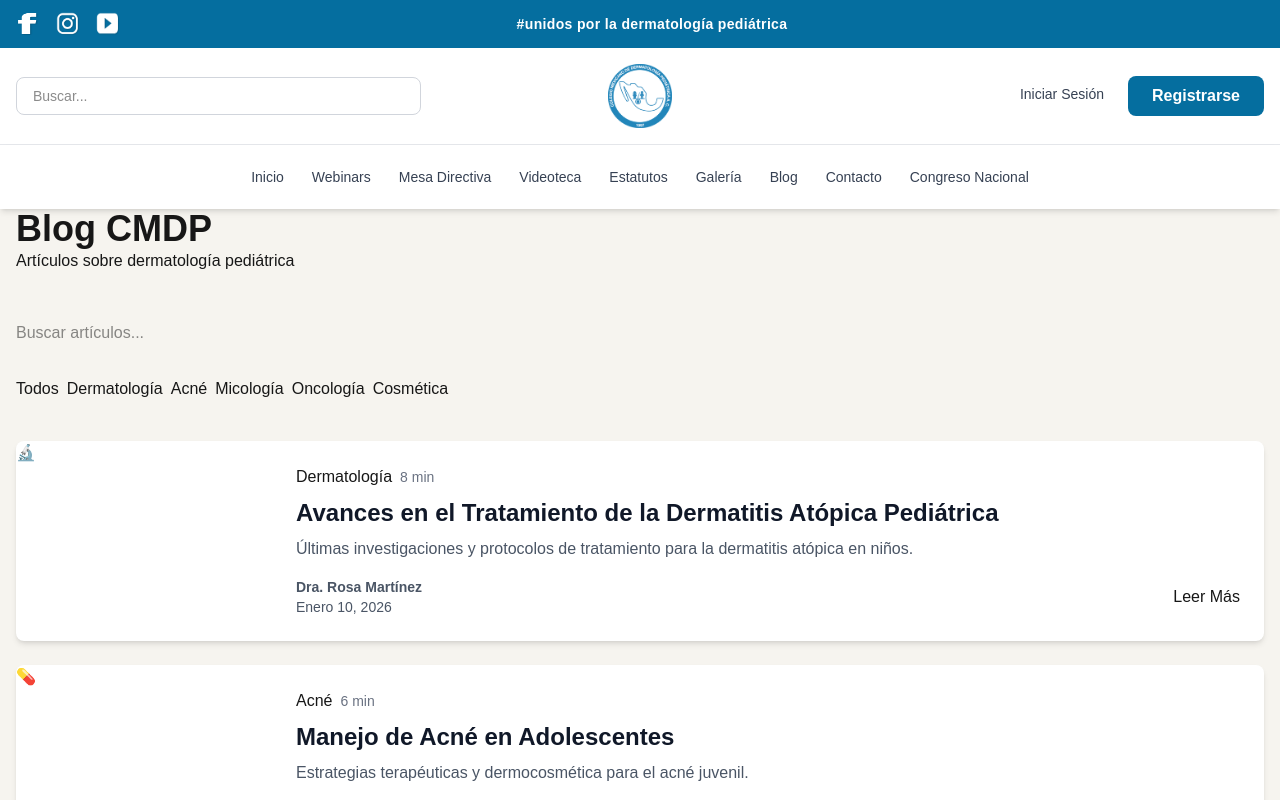
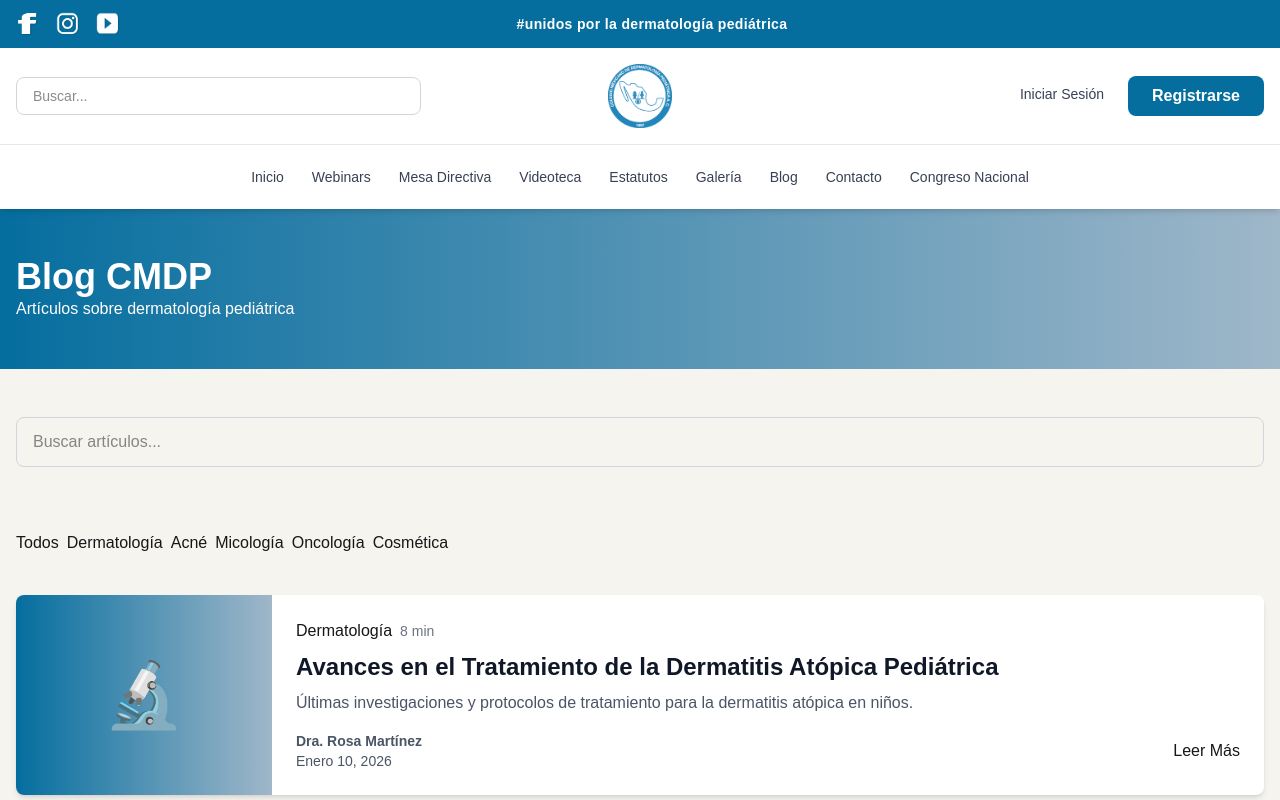
Before and after one commit to KingCas78/cmdp_web, a Next.js app: page /blog in a window 1280 px wide. Shown: the top 800 px of the page. Built offline with nearby package versions, Linux system fonts and the light colour scheme.

Commit message:
cambiar los estilos de las demás páginas

```diff
--- a/src/app/blog/page.tsx
+++ b/src/app/blog/page.tsx
@@ -63,7 +63,7 @@ export default function Blog() {
   return (
     <div className="blog-container">
       {/* Header */}
-      <div className="blog-header">
+      <div className="hero-gradient text-white py-12">
         <div className="max-w-7xl mx-auto px-4">
           <h1 className="text-4xl font-bold">Blog CMDP</h1>
           <p className="blog-header-text">Artículos sobre dermatología pediátrica</p>
@@ -79,7 +79,7 @@ export default function Blog() {
             placeholder="Buscar artículos..."
             value={searchTerm}
             onChange={(e) => setSearchTerm(e.target.value)}
-            className="blog-search-input"
+            className="search-input"
           />
         </div>
 
--- a/src/app/contacto/page.tsx
+++ b/src/app/contacto/page.tsx
@@ -27,7 +27,7 @@ export default function Contacto() {
   return (
     <div className="contacto-container">
       {/* Header */}
-      <div className="contacto-header">
+     <div className="hero-gradient text-white py-12">
         <div className="max-w-7xl mx-auto px-4">
           <h1 className="text-4xl font-bold">Contacto</h1>
           <p className="contacto-header-text">Te responderemos en la brevedad</p>
@@ -40,7 +40,7 @@ export default function Contacto() {
           {/* Información de Contacto */}
           <div className="lg:col-span-1 space-y-6">
             {/* Teléfono */}
-            <div className="bg-white rounded-lg shadow-md p-6">
+            <div className="bg-sky-100 rounded-lg shadow-md p-6">
               <div className="text-3xl mb-4">📱</div>
               <h3 className="text-lg font-bold text-gray-900 mb-2">Teléfono</h3>
               <p className="text-gray-600">+58 212 1234567</p>
@@ -48,7 +48,7 @@ export default function Contacto() {
             </div>
 
             {/* Email */}
-            <div className="bg-white rounded-lg shadow-md p-6">
+            <div className="bg-sky-100 rounded-lg shadow-md p-6">
               <div className="text-3xl mb-4">✉️</div>
               <h3 className="text-lg font-bold text-gray-900 mb-2">Correo Electrónico</h3>
               <p className="text-gray-600">info@cmdp.org</p>
@@ -56,7 +56,7 @@ export default function Contacto() {
             </div>
 
             {/* Dirección */}
-            <div className="bg-white rounded-lg shadow-md p-6">
+            <div className="bg-sky-100 rounded-lg shadow-md p-6">
               <div className="text-3xl mb-4">📍</div>
               <h3 className="text-lg font-bold text-gray-900 mb-2">Dirección</h3>
               <p className="text-gray-600">
@@ -69,7 +69,7 @@ export default function Contacto() {
             </div>
 
             {/* Horario */}
-            <div className="bg-white rounded-lg shadow-md p-6">
+            <div className="bg-sky-100 rounded-lg shadow-md p-6">
               <div className="text-3xl mb-4">⏰</div>
               <h3 className="text-lg font-bold text-gray-900 mb-2">Horario</h3>
               <p className="text-gray-600">
@@ -162,7 +162,7 @@ export default function Contacto() {
                 {/* Botón */}
                 <button
                   type="submit"
-                  className="contacto-submit-btn"
+                  className="contacto-btn-submit"
                 >
                   Enviar Mensaje
                 </button>
--- a/src/app/mesa-directiva/page.tsx
+++ b/src/app/mesa-directiva/page.tsx
@@ -61,7 +61,7 @@ export default function MesaDirectiva() {
   return (
     <div className="mesa-directiva-container">
       {/* Header */}
-      <div className="mesa-directiva-header">
+      <div className="hero-gradient text-white py-12">
         <div className="max-w-7xl mx-auto px-4">
           <h1 className="text-4xl font-bold">Mesa Directiva</h1>
           <p className="mesa-directiva-header-text">Conoce a nuestros líderes</p>
@@ -71,18 +71,18 @@ export default function MesaDirectiva() {
       {/* Contenido */}
       <div className="max-w-7xl mx-auto px-4 py-12">
         <p className="text-gray-600 text-center mb-12 max-w-2xl mx-auto">
-          Nuestro equipo está compuesto por profesionales experimentados comprometidos
-          con el desarrollo y crecimiento de la comunidad empresarial.
+          Nuestra Mesa Directiva está compuesta por dermatólogas pediatras comprometidas .
         </p>
 
         {/* Grid de Miembros */}
         <div className="grid grid-cols-1 md:grid-cols-2 lg:grid-cols-3 gap-8">
           {miembros.map((miembro) => (
             <div key={miembro.id} className="bg-white rounded-lg shadow-md hover:shadow-lg transition-shadow overflow-hidden text-center">
-              <div className="mesa-directiva-card-header">
-                <span>{miembro.foto}</span>
-              </div>
+              <div className="card-header"></div>
               <div className="p-6">
+                <div className="mesa-directiva-card-header">
+                  <span>{miembro.foto}</span>
+                </div>
                 <h3 className="text-xl font-bold text-gray-900">{miembro.nombre}</h3>
                 <p className="mesa-directiva-cargo">{miembro.cargo}</p>
                 <p className="text-gray-600 text-sm mt-1">{miembro.institucion}</p>
--- a/src/app/theme.css
+++ b/src/app/theme.css
@@ -111,7 +111,7 @@
 }
 
 .hero-gradient {
-  background: linear-gradient(to right, var(--grayish-blue), var(--powder-blue));
+  background: linear-gradient(to right, var(--powder-blue), var(--grayish-blue));
 }
 
 .hero-btn-primary {
@@ -397,3 +397,90 @@
   margin: 0 auto;
   padding: 0 1rem;
 }
+
+/* Blog Article Image */
+.blog-article-image {
+  background: linear-gradient(to right, var(--powder-blue), var(--grayish-blue));
+  display: flex;
+  align-items: center;
+  justify-content: center;
+  font-size: 4rem;
+}
+
+/* Contacto Styles */
+.contacto-container {
+  min-height: 100vh;
+}
+
+.contacto-header-text {
+  font-size: 1.125rem;
+  font-weight: 500;
+}
+
+.contacto-input,
+.contacto-select {
+  width: 100%;
+  padding: 0.75rem 1rem;
+  border: 1px solid #D1D5DB;
+  border-radius: 0.5rem;
+  font-size: 1rem;
+  transition: all 0.3s ease;
+  font-family: inherit;
+}
+
+.contacto-input:focus,
+.contacto-select:focus {
+  outline: none;
+  border-color: var(--powder-blue);
+  box-shadow: 0 0 0 2px rgba(5, 110, 159, 0.1);
+}
+
+.contacto-textarea {
+  width: 100%;
+  padding: 0.75rem 1rem;
+  border: 1px solid #D1D5DB;
+  border-radius: 0.5rem;
+  font-size: 1rem;
+  resize: vertical;
+  min-height: 150px;
+  transition: all 0.3s ease;
+  font-family: inherit;
+}
+
+.contacto-textarea:focus {
+  outline: none;
+  border-color: var(--powder-blue);
+  box-shadow: 0 0 0 2px rgba(5, 110, 159, 0.1);
+}
+
+.contacto-success-alert {
+  background-color: #D1FAE5;
+  border: 1px solid #6EE7B7;
+  color: #047857;
+  padding: 1rem;
+  border-radius: 0.5rem;
+  margin-bottom: 1.5rem;
+  font-weight: 500;
+}
+
+.contacto-btn-submit {
+  background-color: var(--powder-blue);
+  color: white;
+  padding: 0.75rem 2rem;
+  border: none;
+  border-radius: 0.5rem;
+  font-size: 1rem;
+  font-weight: 600;
+  cursor: pointer;
+  transition: all 0.3s ease;
+}
+
+.contacto-btn-submit:hover {
+  background-color: var(--navy-blue);
+  transform: translateY(-2px);
+  box-shadow: 0 4px 12px rgba(5, 110, 159, 0.3);
+}
+
+.contacto-btn-submit:active {
+  transform: translateY(0);
+}
--- a/src/app/videoteca/page.tsx
+++ b/src/app/videoteca/page.tsx
@@ -8,8 +8,8 @@ export default function Videoteca() {
       descripcion: 'Charla sobre las últimas tendencias tecnológicas',
       fecha: 'Enero 8, 2026',
       speaker: 'Dr. Juan Martínez',
-      duracion: '45 min',
-      thumbnail: '🎥'
+      thumbnail: 'https://via.placeholder.com/400x225',
+      duracion: '45:32',
     },
     {
       id: 2,
@@ -17,8 +17,8 @@ export default function Videoteca() {
       descripcion: 'Estrategias de liderazgo en el siglo XXI',
       fecha: 'Enero 5, 2026',
       speaker: 'Patricia García',
-      duracion: '52 min',
-      thumbnail: '🎥'
+      thumbnail: 'https://via.placeholder.com/400x225',
+      duracion: '38:15',
     },
     {
       id: 3,
@@ -26,8 +26,8 @@ export default function Videoteca() {
       descripcion: 'Cómo implementar prácticas sustentables',
       fecha: 'Diciembre 28, 2025',
       speaker: 'Ing. Carlos López',
-      duracion: '38 min',
-      thumbnail: '🎥'
+      thumbnail: 'https://via.placeholder.com/400x225',
+      duracion: '52:47',
     },
     {
       id: 4,
@@ -35,8 +35,8 @@ export default function Videoteca() {
       descripcion: 'Guía completa para la transformación digital',
       fecha: 'Diciembre 20, 2025',
       speaker: 'Lic. Sandra Rodríguez',
-      duracion: '48 min',
-      thumbnail: '🎥'
+      thumbnail: 'https://via.placeholder.com/400x225',
+      duracion: '41:20',
     },
     {
       id: 5,
@@ -44,8 +44,8 @@ export default function Videoteca() {
       descripcion: 'Cómo convertir tu idea en negocio',
       fecha: 'Diciembre 15, 2025',
       speaker: 'Mg. Fernando Díaz',
-      duracion: '55 min',
-      thumbnail: '🎥'
+      thumbnail: 'https://via.placeholder.com/400x225',
+      duracion: '36:08',
     },
     {
       id: 6,
@@ -53,15 +53,15 @@ export default function Videoteca() {
       descripcion: 'Finanzas personales y empresariales',
       fecha: 'Diciembre 10, 2025',
       speaker: 'Cr. Elena Flores',
-      duracion: '41 min',
-      thumbnail: '🎥'
+      thumbnail: 'https://via.placeholder.com/400x225',
+      duracion: '44:55',
     }
   ]
 
   return (
     <div className="videoteca-container">
       {/* Header */}
-      <div className="videoteca-header">
+      <div className="hero-gradient text-white py-12">
         <div className="max-w-7xl mx-auto px-4">
           <h1 className="text-4xl font-bold">Videoteca</h1>
           <p className="videoteca-header-text">Acceso a todas nuestras grabaciones</p>
@@ -83,7 +83,7 @@ export default function Videoteca() {
         <div className="grid grid-cols-1 md:grid-cols-2 lg:grid-cols-3 gap-6">
           {videos.map((video) => (
             <div key={video.id} className="bg-white rounded-lg shadow-md hover:shadow-lg transition-shadow overflow-hidden">
-              <div className="videoteca-card-header">
+              <div className="card-header">
                 <span>{video.thumbnail}</span>
                 <div className="videoteca-duration">
                   {video.duracion}
--- a/src/components/Footer.tsx
+++ b/src/components/Footer.tsx
@@ -44,7 +44,7 @@ export default function Footer() {
             <h4 className="footer-title">Contacto</h4>
             <ul className="space-y-2 text-sm">
               <li>📱 +52 </li>
-              <li>✉️ col.mex.derma.pediao@gmail.com</li>
+              <li>✉️ col.mex.derma.pedia@gmail.com</li>
               <li>📍 México</li>
               <li className="pt-2">
                 <a href="/contacto" className="footer-link">
```
